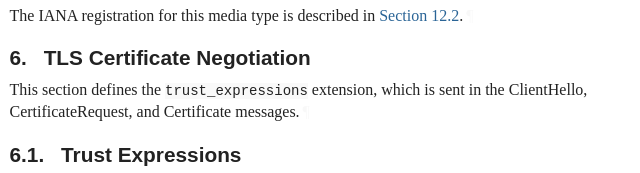
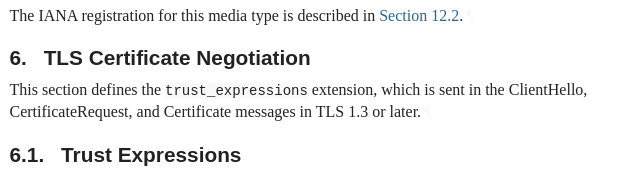
Before and after one commit to davidben/tls-trust-expressions, a plain HTML site: page draft-davidben-tls-trust-expr.html in a window 1280 px wide. Shown: the part 8295-8468 px from the top of the page, 115-755 px from the left. Drawn offline with Linux system fonts and the light colour scheme; a web font is replaced by a local one.

Commit message:
Script updating gh-pages from 17e316c. [ci skip]

```diff
--- a/draft-davidben-tls-trust-expr.html
+++ b/draft-davidben-tls-trust-expr.html
@@ -1693,7 +1693,7 @@ TODO fill in an example
       <h2 id="name-tls-certificate-negotiation">
 <a href="#section-6" class="section-number selfRef">6. </a><a href="#name-tls-certificate-negotiation" class="section-name selfRef">TLS Certificate Negotiation</a>
       </h2>
-<p id="section-6-1">This section defines the <code>trust_expressions</code> extension, which is sent in the ClientHello, CertificateRequest, and Certificate messages.<a href="#section-6-1" class="pilcrow">¶</a></p>
+<p id="section-6-1">This section defines the <code>trust_expressions</code> extension, which is sent in the ClientHello, CertificateRequest, and Certificate messages in TLS 1.3 or later.<a href="#section-6-1" class="pilcrow">¶</a></p>
 <div id="trust-expressions">
 <section id="section-6.1">
         <h3 id="name-trust-expressions">
```
Also changed, not shown: index.html (+1 -1 lines), draft-davidben-tls-trust-expr.txt.
